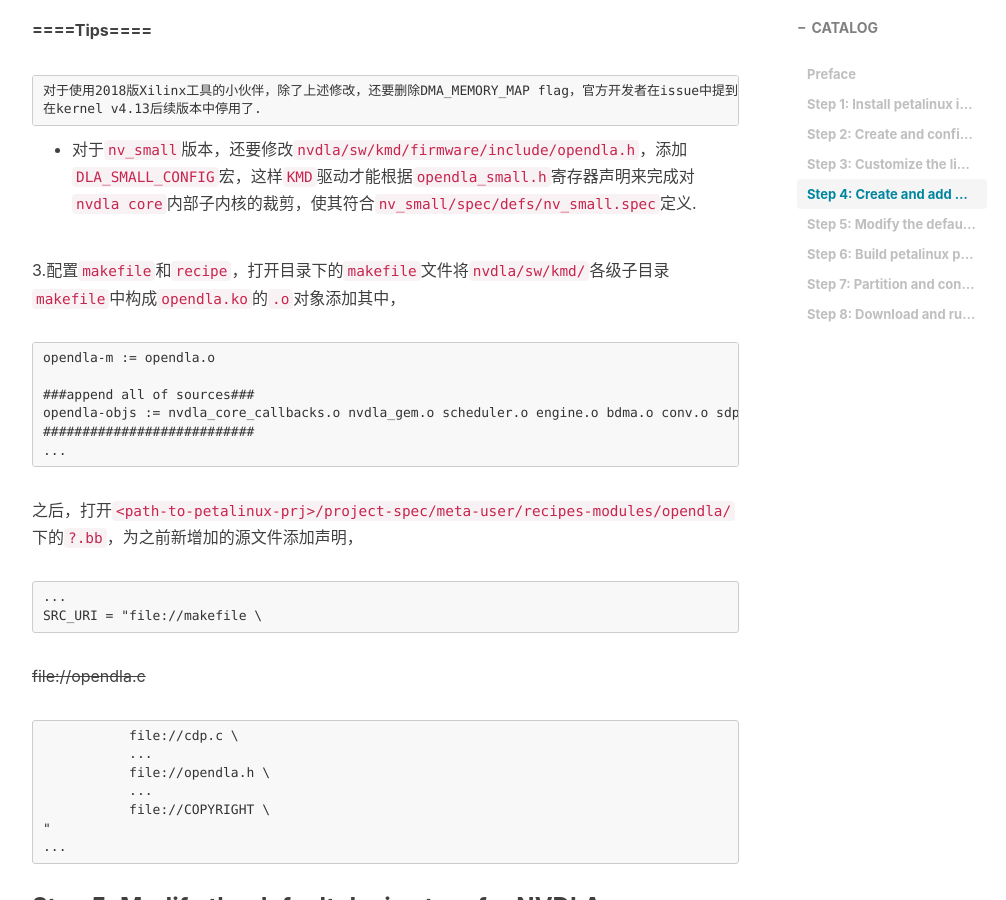
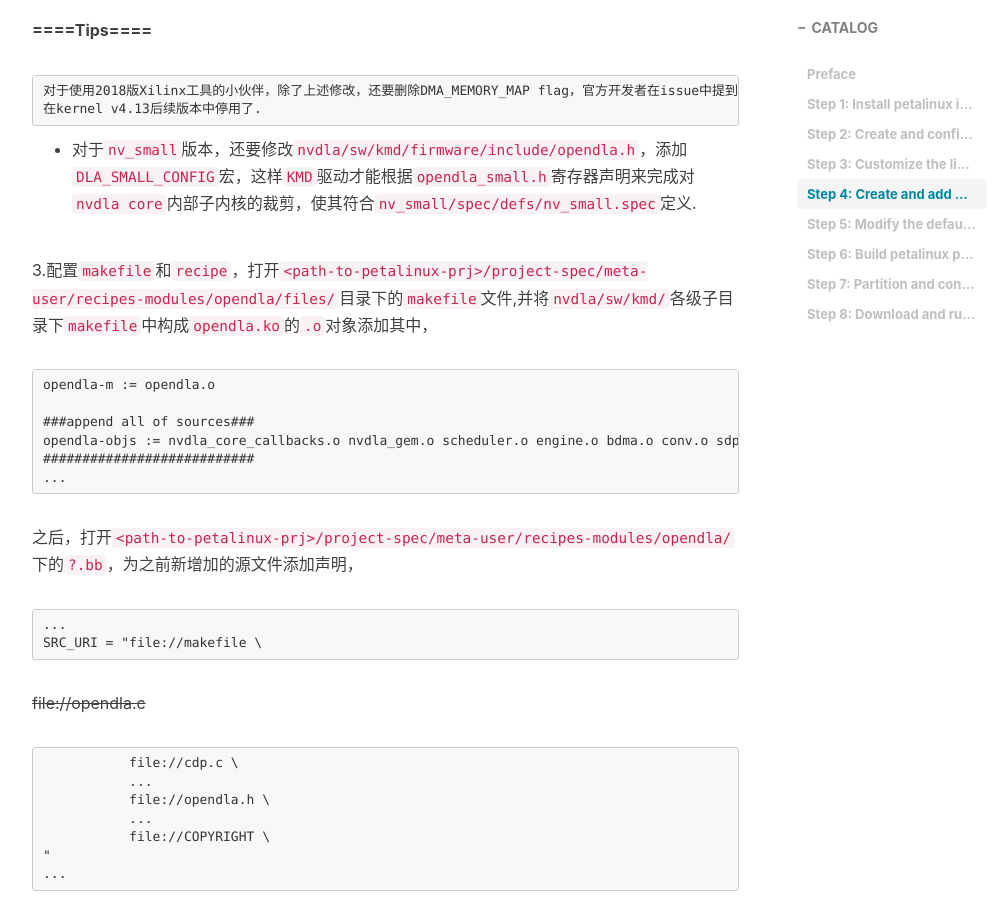
Before and after one commit to VVViy/VVViy.github.io, a Jekyll site: the page built from _posts/2018-09-17-nv_small-FPGA-Mapping-Workflow-II.md, in a window 1280 px wide and 900 px high, scrolled down 6506 px. Shown: the whole window, without its empty margins (233-1239 px from the left). Built offline with Jekyll 4.4.1, drawn with Linux system fonts in a browser that asks for light colours; nearby versions of some CDN libraries; comment, search, counter and statistics services are not loaded.

Commit message:
Update 2018-09-17-nv_small-FPGA-Mapping-Workflow-II.md

````diff
--- a/_posts/2018-09-17-nv_small-FPGA-Mapping-Workflow-II.md
+++ b/_posts/2018-09-17-nv_small-FPGA-Mapping-Workflow-II.md
@@ -167,7 +167,7 @@ modules子工程创建后，将`nvdla/sw/kmd/`下的所有`.c,.h`文件拷贝到
 
 * 对于`nv_small`版本，还要修改`nvdla/sw/kmd/firmware/include/opendla.h`，添加`DLA_SMALL_CONFIG`宏，这样`KMD`驱动才能根据`opendla_small.h`寄存器声明来完成对`nvdla core`内部子内核的裁剪，使其符合`nv_small/spec/defs/nv_small.spec`定义.
 
-3.配置`makefile`和`recipe`，打开目录下的`makefile`文件将`nvdla/sw/kmd/`各级子目录`makefile`中构成`opendla.ko`的`.o`对象添加其中，
+3.配置`makefile`和`recipe`，打开`<path-to-petalinux-prj>/project-spec/meta-user/recipes-modules/opendla/files/`目录下的`makefile`文件,并将`nvdla/sw/kmd/`各级子目录下`makefile`中构成`opendla.ko`的`.o`对象添加其中，
 
 ```
 opendla-m := opendla.o
````
